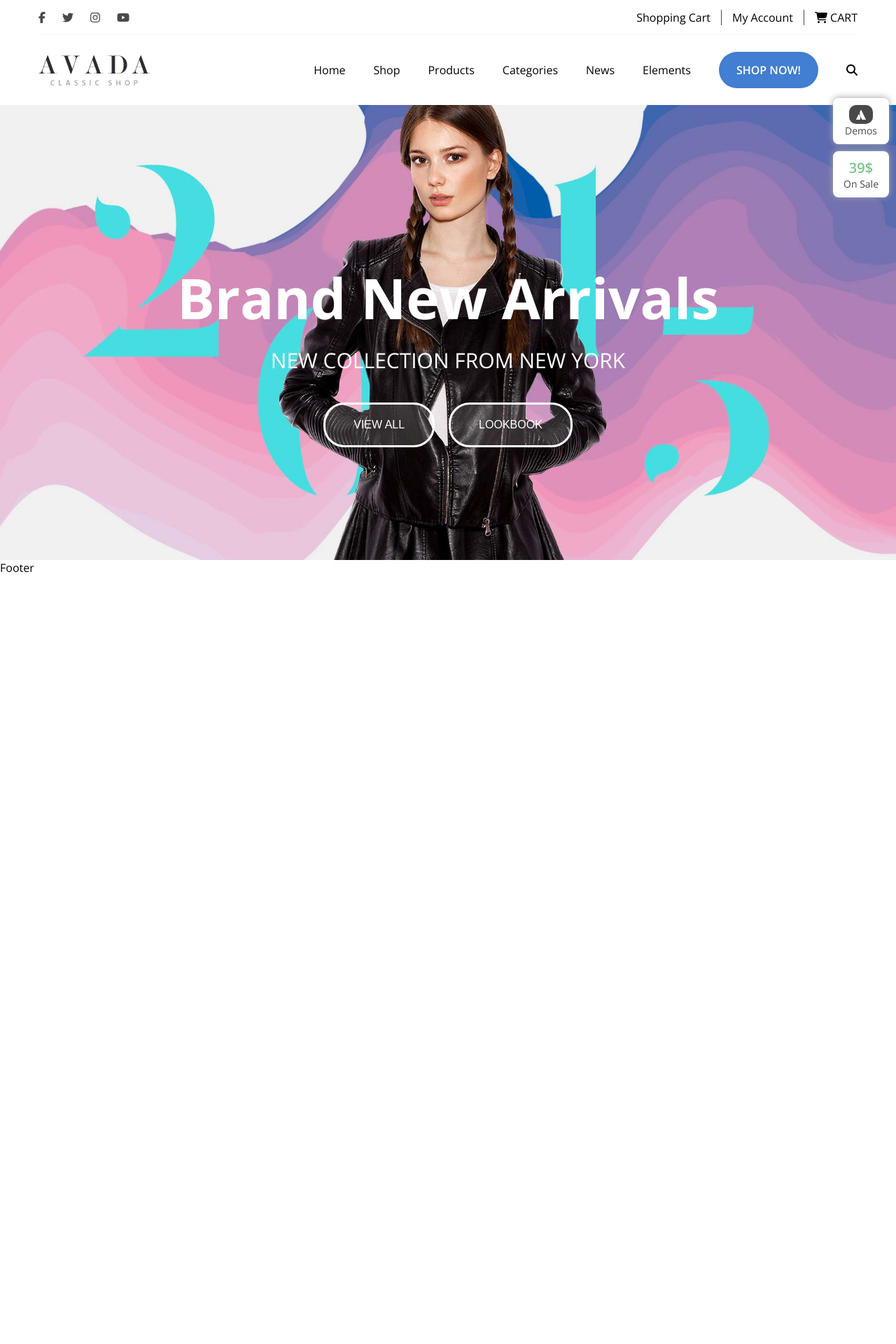
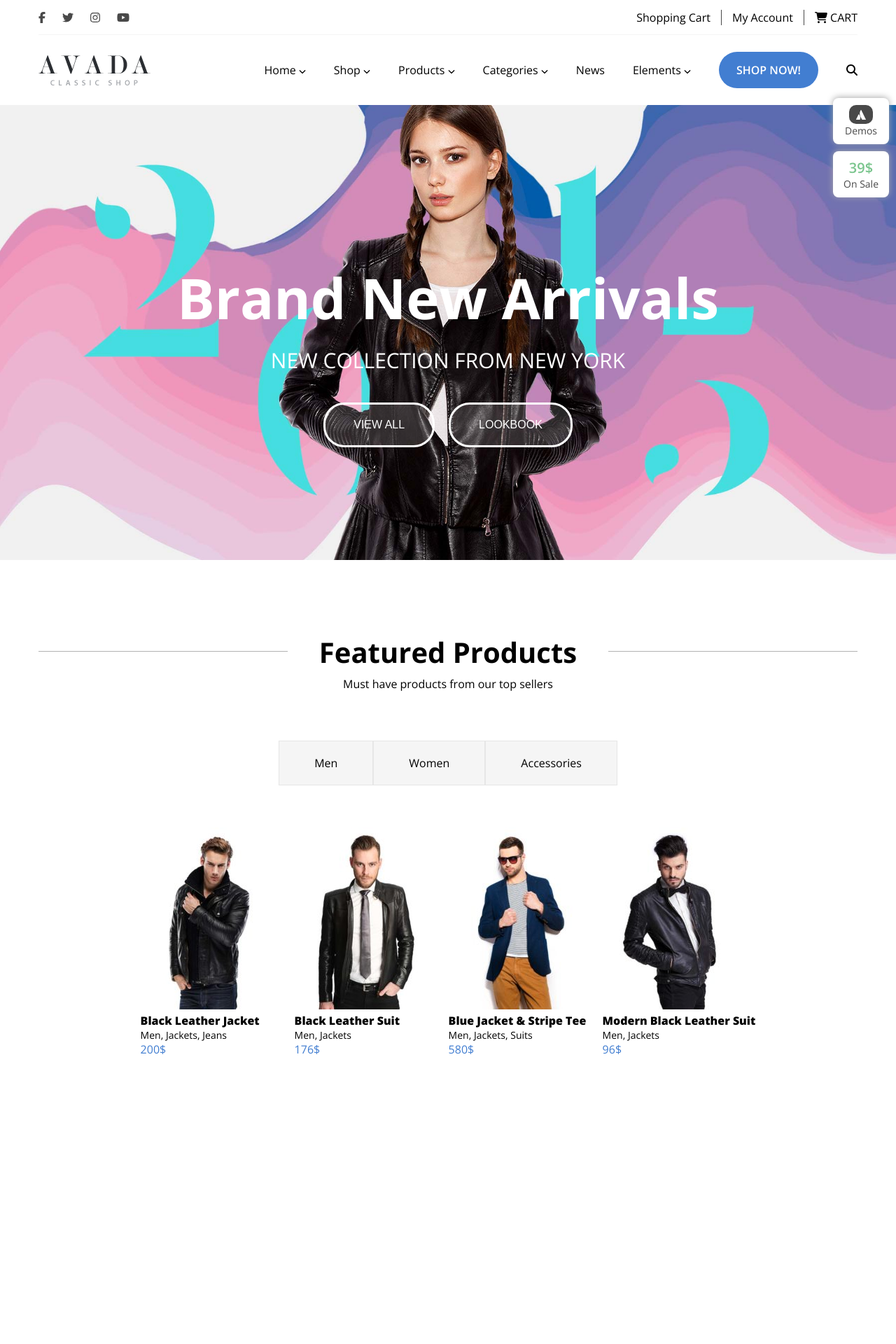
Before and after one commit to MattiaBologna/proj-html-vuejs, a Vue app: page / in a window 1280 px wide. Shown: the top 1920 px of the page at 70% size. Before the commit the page ends 822 px from the top, so only its background shows below. Built offline with nearby package versions, Linux system fonts and the light colour scheme.

Commit message:
Add: featured products section

```diff
--- a/src/components/FootApp.vue
+++ b/src/components/FootApp.vue
@@ -11,4 +11,9 @@ export default {
     </div>
 </template>
 
-<style lang="scss" scoped></style>
+<style lang="scss" scoped>
+div {
+    background-color: black;
+    color: white;
+}
+</style>
--- a/src/components/HeadApp.vue
+++ b/src/components/HeadApp.vue
@@ -31,12 +31,22 @@ export default {
             <img src="/Logos/classic_shop_logo1x.png" alt="avada logo" class="logo">
             <nav class="head__navbar">
                 <div class="head__pages">
-                    <a class="head__link" href="#">Home</a>
-                    <a class="head__link" href="#">Shop</a>
-                    <a class="head__link" href="#">Products</a>
-                    <a class="head__link" href="#">Categories</a>
+                    <a class="head__link" href="#">Home
+                        <font-awesome-icon :icon="['fas', 'chevron-down']" />
+                    </a>
+                    <a class="head__link" href="#">Shop
+                        <font-awesome-icon :icon="['fas', 'chevron-down']" />
+                    </a>
+                    <a class="head__link" href="#">Products
+                        <font-awesome-icon :icon="['fas', 'chevron-down']" />
+                    </a>
+                    <a class="head__link" href="#">Categories
+                        <font-awesome-icon :icon="['fas', 'chevron-down']" />
+                    </a>
                     <a class="head__link" href="#">News</a>
-                    <a class="head__link" href="#">Elements</a>
+                    <a class="head__link" href="#">Elements
+                        <font-awesome-icon :icon="['fas', 'chevron-down']" />
+                    </a>
                 </div>
                 <div class="shopnow__button">SHOP NOW!</div>
                 <font-awesome-icon :icon="['fas', 'magnifying-glass']" />
@@ -109,5 +119,10 @@ export default {
 .head__pages {
     display: flex;
     gap: 40px;
+    font-weight: 100;
+
+    a>* {
+        font-size: 10px;
+    }
 }
 </style>
--- a/src/components/MainApp.vue
+++ b/src/components/MainApp.vue
@@ -1,115 +1,25 @@
 <script>
+import JumboSection from './sections/JumboSection.vue'
+import FeaturedProductsSection from './sections/FeaturedProductsSection.vue'
+
 export default {
-
+    components: {
+        JumboSection,
+        FeaturedProductsSection
+    }
 }
 </script>
 
 <template>
     <main>
+        <!-- JUMBO SECTION -->
+        <JumboSection />
 
-        <!-- JUMBO SECTION -->
-        <section class="jumbo__section">
-            <h1 class="jumbo__title">Brand New Arrivals</h1>
-            <h2 class="jumbo__subtitle">NEW COLLECTION FROM NEW YORK</h2>
-            <div class="jumbo__buttons">
-                <button class="jumbo__button">VIEW ALL</button>
-                <button class="jumbo__button">LOOKBOOK</button>
-            </div>
-
-            <div class="badges">
-                <div class="badge">
-                    <div class="atlassian">
-                        <font-awesome-icon :icon="['fab', 'atlassian']" />
-                    </div>
-                    <p>Demos</p>
-                </div>
-                <div class="badge">
-                    <p class="badge__price">39$</p>
-                    <p>On Sale</p>
-                </div>
-            </div>
-        </section>
-
+        <!-- FEATURED PRODUCTS SECTION -->
+        <FeaturedProductsSection />
 
     </main>
 </template>
 
 
-<style lang="scss" scoped>
-@import './style/partials/variables.scss';
-
-
-// JUMBO SECTION
-.jumbo__section {
-    height: 650px;
-    background-image: url('/home1_slide_three_bg_2.jpg');
-    background-size: cover;
-    background-position: center;
-    color: $white;
-    position: relative;
-}
-
-.jumbo__title {
-    font-size: 80px;
-    text-align: center;
-    padding-top: 220px;
-}
-
-.jumbo__subtitle {
-    font-size: 30px;
-    text-align: center;
-    font-weight: 100;
-    padding-top: 15px;
-    padding-bottom: 40px;
-}
-
-.jumbo__buttons {
-    display: flex;
-    justify-content: center;
-    gap: 20px;
-}
-
-.jumbo__button {
-    border: 3px solid $white;
-    border-radius: 30px;
-    padding: 20px 40px;
-    background-color: rgba($white, 0.15);
-    font-size: 16px;
-}
-
-.badges {
-    position: absolute;
-    top: -10px;
-    right: 10px;
-    display: flex;
-    flex-direction: column;
-    gap: 10px;
-}
-
-.badge {
-    background-color: $white;
-    color: $dark-grey;
-    font-size: 14px;
-    display: inline-block;
-    padding: 10px 15px;
-    border-radius: 8px;
-    display: flex;
-    flex-direction: column;
-    align-items: center;
-    box-shadow: 0px -1px 10px $grey;
-}
-
-.atlassian {
-    background-color: $dark-grey;
-    color: $white;
-    display: inline-block;
-    padding: 4px 10px;
-    border-radius: 10px;
-}
-
-.badge__price {
-    color: #7AC58D;
-    font-weight: 600;
-    font-size: 20px;
-}
-</style>
+<style lang="scss" scoped></style>
--- /dev/null
+++ b/src/components/sections/FeaturedProductsSection.vue
@@ -0,0 +1,129 @@
+<script>
+export default {
+
+}
+</script>
+
+
+
+<template>
+    <section class="featured__section container">
+        <h2 class="featured__title">Featured Products</h2>
+        <h4 class="featured__subtitle">Must have products from our top sellers</h4>
+        <ul class="categories">
+            <li class="category">Men</li>
+            <li class="category">Women</li>
+            <li class="category">Accessories</li>
+        </ul>
+        <ul class="featured__products">
+            <li class="card">
+                <div class="card__top">
+                    <img src="/products/black_elegant_leather_jacket-200x260.jpg" alt="black leather jacket">
+                </div>
+                <div class="card__bottom">
+                    <div class="product__name">Black Leather Jacket</div>
+                    <div class="product__infos">Men, Jackets, Jeans</div>
+                    <div class="product__price">200$</div>
+                </div>
+            </li>
+            <li class="card">
+                <div class="card__top">
+                    <img src="/products/black_leather_suit-200x260.jpg" alt="black leather jacket">
+                </div>
+                <div class="card__bottom">
+                    <div class="product__name">Black Leather Suit</div>
+                    <div class="product__infos">Men, Jackets</div>
+                    <div class="product__price">176$</div>
+                </div>
+            </li>
+            <li class="card">
+                <div class="card__top">
+                    <img src="/products/blue_jacket_and_white_stripe_tee-200x260.jpg" alt="black leather jacket">
+                </div>
+                <div class="card__bottom">
+                    <div class="product__name">Blue Jacket & Stripe Tee</div>
+                    <div class="product__infos">Men, Jackets, Suits</div>
+                    <div class="product__price">580$</div>
+                </div>
+            </li>
+            <li class="card">
+                <div class="card__top">
+                    <img src="/products/modern_black_leather_suit-200x260.jpg" alt="black leather jacket">
+                </div>
+                <div class="card__bottom">
+                    <div class="product__name">Modern Black Leather Suit</div>
+                    <div class="product__infos">Men, Jackets</div>
+                    <div class="product__price">96$</div>
+                </div>
+            </li>
+        </ul>
+    </section>
+</template>
+
+
+
+<style lang="scss" scoped>
+@import '.././style/partials/variables.scss';
+
+.container {
+    max-width: 1170px;
+    margin: 0 auto;
+}
+
+.featured__section {
+    height: 1036px;
+    margin-top: 130px;
+    border-top: 1px solid rgba($grey, 0.9);
+    display: flex;
+    flex-direction: column;
+    align-items: center;
+}
+
+.featured__title {
+    font-size: 40px;
+    font-weight: 700;
+    background-color: white;
+    transform: translateY(-50%);
+    padding: 0px 45px;
+    margin-bottom: -20px;
+}
+
+.featured__subtitle {
+    font-weight: 400;
+
+}
+
+.categories {
+    display: flex;
+    justify-content: center;
+    margin-top: 70px;
+    margin-bottom: 60px;
+}
+
+.category {
+    padding: 20px 50px;
+    background-color: $contrast-white;
+    border: 1px solid rgba($grey, 0.2);
+}
+
+.featured__products {
+    display: flex;
+    justify-content: space-between;
+    gap: 20px;
+}
+
+// CARDS
+
+.product__name {
+    font-weight: 800;
+}
+
+.product__infos {
+    font-weight: 100;
+    font-size: 14px;
+}
+
+.product__price {
+    color: $blue;
+}
+</style>
--- /dev/null
+++ b/src/components/sections/JumboSection.vue
@@ -0,0 +1,112 @@
+<script>
+export default {
+
+}
+</script>
+
+
+
+<template>
+    <!-- JUMBO SECTION -->
+    <section class="jumbo__section">
+        <h1 class="jumbo__title">Brand New Arrivals</h1>
+        <h2 class="jumbo__subtitle">NEW COLLECTION FROM NEW YORK</h2>
+        <div class="jumbo__buttons">
+            <button class="jumbo__button">VIEW ALL</button>
+            <button class="jumbo__button">LOOKBOOK</button>
+        </div>
+
+        <div class="badges">
+            <div class="badge">
+                <div class="atlassian">
+                    <font-awesome-icon :icon="['fab', 'atlassian']" />
+                </div>
+                <p>Demos</p>
+            </div>
+            <div class="badge">
+                <p class="badge__price">39$</p>
+                <p>On Sale</p>
+            </div>
+        </div>
+    </section>
+</template>
+
+
+
+<style lang="scss" scoped>
+@import '.././style/partials/variables.scss';
+
+// JUMBO SECTION
+.jumbo__section {
+    height: 650px;
+    background-image: url('/home1_slide_three_bg_2.jpg');
+    background-size: cover;
+    background-position: center;
+    color: $white;
+    position: relative;
+}
+
+.jumbo__title {
+    font-size: 80px;
+    text-align: center;
+    padding-top: 220px;
+}
+
+.jumbo__subtitle {
+    font-size: 30px;
+    text-align: center;
+    font-weight: 100;
+    padding-top: 15px;
+    padding-bottom: 40px;
+}
+
+.jumbo__buttons {
+    display: flex;
+    justify-content: center;
+    gap: 20px;
+}
+
+.jumbo__button {
+    border: 3px solid $white;
+    border-radius: 30px;
+    padding: 20px 40px;
+    background-color: rgba($white, 0.15);
+    font-size: 16px;
+}
+
+.badges {
+    position: absolute;
+    top: -10px;
+    right: 10px;
+    display: flex;
+    flex-direction: column;
+    gap: 10px;
+}
+
+.badge {
+    background-color: $white;
+    color: $dark-grey;
+    font-size: 14px;
+    display: inline-block;
+    padding: 10px 15px;
+    border-radius: 8px;
+    display: flex;
+    flex-direction: column;
+    align-items: center;
+    box-shadow: 0px -1px 10px $grey;
+}
+
+.atlassian {
+    background-color: $dark-grey;
+    color: $white;
+    display: inline-block;
+    padding: 4px 10px;
+    border-radius: 10px;
+}
+
+.badge__price {
+    color: #7AC58D;
+    font-weight: 600;
+    font-size: 20px;
+}
+</style>
--- a/src/main.js
+++ b/src/main.js
@@ -15,8 +15,9 @@ import { faYoutube } from '@fortawesome/free-brands-svg-icons'
 import { faCartShopping } from '@fortawesome/free-solid-svg-icons'
 import { faMagnifyingGlass } from '@fortawesome/free-solid-svg-icons'
 import { faAtlassian } from '@fortawesome/free-brands-svg-icons'
+import { faChevronDown } from '@fortawesome/free-solid-svg-icons'
 
-library.add(faFacebookF, faInstagram, faTwitter, faYoutube, faCartShopping, faMagnifyingGlass, faAtlassian)
+library.add(faFacebookF, faInstagram, faTwitter, faYoutube, faCartShopping, faMagnifyingGlass, faAtlassian, faChevronDown)
 
 const app = createApp(App)
 app.component('font-awesome-icon', FontAwesomeIcon)
```
